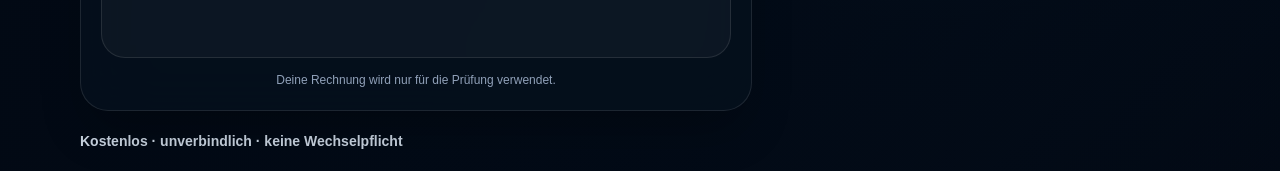
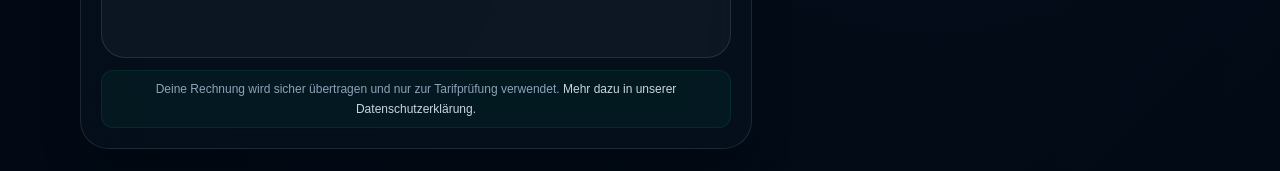
Before and after one commit to svt8f46zcd-stack/cpm-energie-website, a Next.js app: page / in a window 1280 px wide. Shown: the part 701-872 px from the top of the page. Built offline with nearby package versions, Linux system fonts and the light colour scheme.

Commit message:
Add direct upload privacy notice

```diff
--- a/components/DesktopHero.tsx
+++ b/components/DesktopHero.tsx
@@ -5,28 +5,21 @@ import BillUpload from "@/components/BillUpload";
 type BillFlowState = "idle" | "uploading" | "analyzing" | "success" | "error";
 type DesktopHeroProps = { onStatusChange?: (status: BillFlowState) => void };
 
-const BILL_CONTACT_PATH = "/cpm-energie-website/kontakt/rechnung/";
+const getBillContactPath = () => `${window.location.pathname.startsWith("/cpm-energie-website") ? "/cpm-energie-website" : ""}/kontakt/rechnung/`;
 
 export function DesktopHero({ onStatusChange }: DesktopHeroProps) {
   return (
     <section className="relative isolate overflow-hidden border-b border-white/10 bg-[#020914]" aria-labelledby="hero-heading">
       <div className="absolute inset-0 -z-20 bg-[radial-gradient(circle_at_72%_35%,rgba(25,183,255,.16),transparent_32%),linear-gradient(135deg,#020914_0%,#06182b_55%,#020914_100%)]" />
       <div className="absolute inset-0 -z-10 bg-[linear-gradient(90deg,rgba(2,9,20,.98)_0%,rgba(2,9,20,.86)_55%,rgba(2,9,20,.62)_100%)]" />
-
       <div className="container flex min-h-[720px] items-center py-20">
         <div className="w-full max-w-3xl">
-          <h1 id="hero-heading" className="max-w-3xl text-5xl font-black leading-[.95] tracking-[-.055em] text-white md:text-7xl">
-            Zahlst du zu viel für <span className="gradient-text">Strom oder Gas?</span>
-          </h1>
-          <p className="mt-6 max-w-2xl text-lg leading-8 text-slate-200 md:text-xl">
-            Lade deine letzte Rechnung hoch. Wir analysieren die wichtigsten Tarifdaten und zeigen dir verständlich, wo du stehst.
-          </p>
-
+          <h1 id="hero-heading" className="max-w-3xl text-5xl font-black leading-[.95] tracking-[-.055em] text-white md:text-7xl">Zahlst du zu viel für <span className="gradient-text">Strom oder Gas?</span></h1>
+          <p className="mt-6 max-w-2xl text-lg leading-8 text-slate-200 md:text-xl">Lade deine letzte Rechnung hoch. Wir analysieren die wichtigsten Tarifdaten und zeigen dir verständlich, wo du stehst.</p>
           <div className="mt-8 max-w-2xl rounded-[1.75rem] border border-white/10 bg-[#06111dcc] p-5 shadow-2xl shadow-black/30 backdrop-blur-xl">
-            <BillUpload onStatusChange={onStatusChange} onContinue={() => window.location.assign(BILL_CONTACT_PATH)} />
-            <p className="mt-3 text-center text-xs leading-5 text-slate-400">Deine Rechnung wird nur für die Prüfung verwendet.</p>
+            <BillUpload onStatusChange={onStatusChange} onContinue={() => window.location.assign(getBillContactPath())} />
+            <div className="mt-3 rounded-xl border border-emerald-400/10 bg-emerald-400/5 px-3 py-2 text-center text-xs leading-5 text-slate-400">Deine Rechnung wird sicher übertragen und nur zur Tarifprüfung verwendet. <span className="text-slate-300">Mehr dazu in unserer Datenschutzerklärung.</span></div>
           </div>
-
           <p className="mt-5 text-sm font-semibold text-slate-300">Kostenlos · unverbindlich · keine Wechselpflicht</p>
         </div>
       </div>
```
